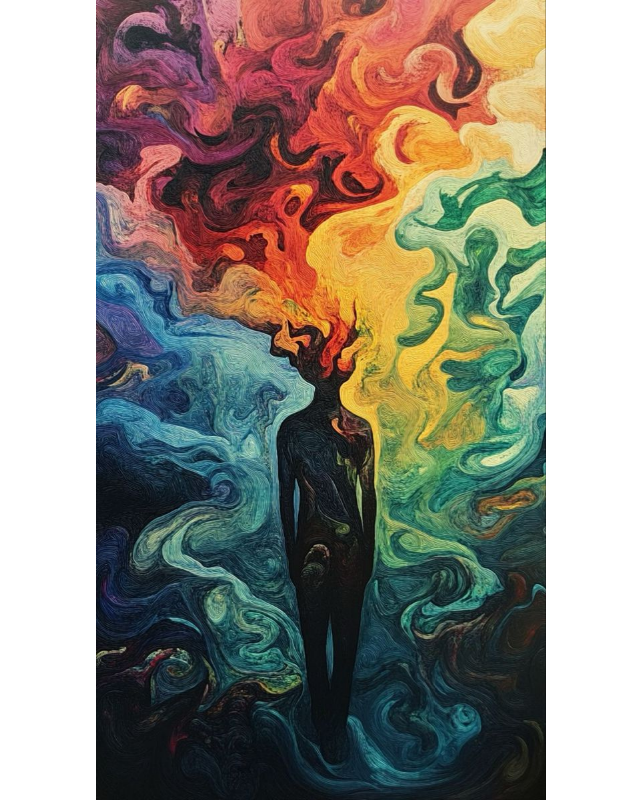
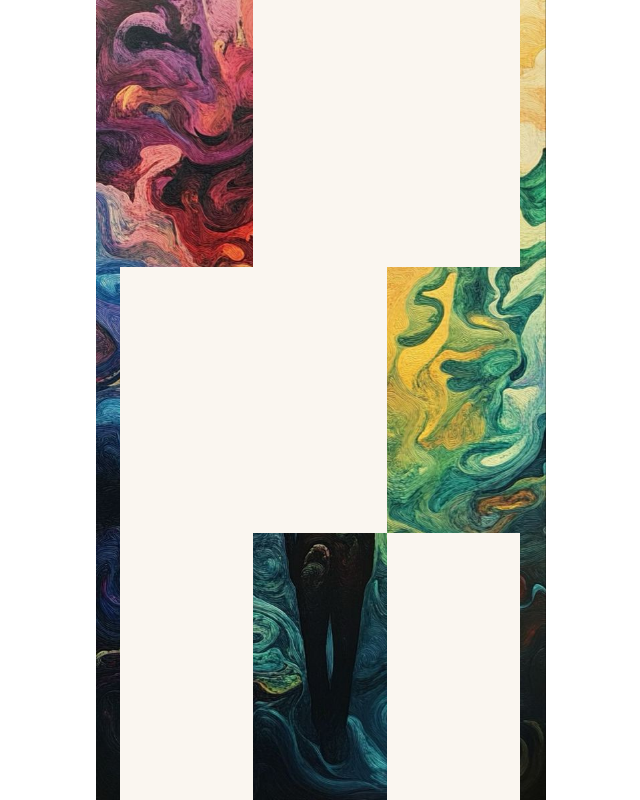
Before and after one commit to hadarskipper/lightson, a React (Vite) app: page / in a window 1280 px wide. Both pictures are taken after a click on the picture 533 px from the left and 380 px from the top of the page. Shown: the whole page, without its empty margins (320-960 px from the left). Built offline with nearby package versions, Linux system fonts and the light colour scheme.

Commit message:
added tiles grid that toggole

```diff
--- a/src/Matrix.tsx
+++ b/src/Matrix.tsx
@@ -1,11 +1,15 @@
 import React, { useState } from 'react';
 import './Matrix.css';
 import Overlay from './Overlay';
+import { Tiles } from './Tiles';
 
 interface MatrixProps {
   rows?: number;
   cols?: number;
 }
+
+const TOTAL_GRID_ROWS = 3;
+const TOTAL_GRID_COLS = 3;
 
 const imageFiles = [
   '1.jpg', '2.jpg', '3.jpg', '4.jpg', '5.jpg',
@@ -15,6 +19,36 @@ const imageFiles = [
 export const Matrix: React.FC<MatrixProps> = ({ rows = 3, cols = 3 }) => {
   const [widths, setWidths] = useState<{ [key: number]: number }>({});
   const [overlayStartingPosition, setOverlayStartingPosition] = useState<{ top: number; left: number; width: number; height: number; imageSrc: string; } | null>(null);
+  const [tilesState, setTilesState] = useState<{ [key: string]: boolean }>({});
+
+  const handleTileToggle = (rowIndex: number, colIndex: number) => {
+    const neighbors = [
+      [rowIndex - 1, colIndex],     // top
+      [rowIndex + 1, colIndex],     // bottom
+      [rowIndex, colIndex - 1],     // left
+      [rowIndex, colIndex + 1],     // right
+
+      // [rowIndex - 1, colIndex - 1], // top-left
+      // [rowIndex - 1, colIndex + 1], // top-right
+      // [rowIndex + 1, colIndex - 1], // bottom-left
+      // [rowIndex + 1, colIndex + 1]  // bottom-right
+    ].filter(([row, col]) => row >= 0 && row < TOTAL_GRID_ROWS && col >= 0 && col < TOTAL_GRID_COLS); // Only valid tiles
+
+    setTilesState(prevState => {
+      const newState = { ...prevState };
+      // Toggle the clicked tile
+      const clickedKey = `${rowIndex}-${colIndex}`;
+      newState[clickedKey] = !prevState[clickedKey];
+
+      // Toggle neighbors
+      neighbors.forEach(([row, col]) => {
+        const neighborKey = `${row}-${col}`;
+        newState[neighborKey] = !prevState[neighborKey];
+      });
+
+      return newState;
+    });
+  };
 
   const handleImgLoad = (imgIdx: number, e: React.SyntheticEvent<HTMLImageElement>) => {
     const img = e.currentTarget;
@@ -27,6 +61,17 @@ export const Matrix: React.FC<MatrixProps> = ({ rows = 3, cols = 3 }) => {
     if (!overlayStartingPosition) {  // Only set position if no overlay is showing
       const img = e.currentTarget;
       const rect = img.getBoundingClientRect();
+
+      // Initialize tiles state based on the getInitialTileTransparency pattern
+      const initialTilesState: { [key: string]: boolean } = {};
+      for (let row = 0; row < TOTAL_GRID_ROWS; row++) {
+        for (let col = 0; col < TOTAL_GRID_COLS; col++) {
+          const tileKey = `${row}-${col}`;
+          initialTilesState[tileKey] = (row + col) % 3 === 0; // Using the same pattern as in Tiles.tsx
+        }
+      }
+      setTilesState(initialTilesState);
+
       setOverlayStartingPosition({
         top: rect.top,
         left: rect.left,
@@ -39,11 +84,43 @@ export const Matrix: React.FC<MatrixProps> = ({ rows = 3, cols = 3 }) => {
 
   const handleOverlayClose = () => {
     setOverlayStartingPosition(null);
+    setTilesState({}); // Reset tiles state when overlay closes
+  };
+
+  const renderTilesGrid = (position: { width: number; height: number; } | null) => {
+    if (!position) return null;
+
+    // Calculate final position (center of screen)
+    const windowWidth = window.innerWidth;
+    const windowHeight = window.innerHeight;
+    const centerX = (windowWidth - position.width) / 2;
+    const centerY = (windowHeight - position.height) / 2;
+
+    return Array.from({ length: TOTAL_GRID_ROWS }).map((_, rowIdx) =>
+      Array.from({ length: TOTAL_GRID_COLS }).map((_, colIdx) => {
+        const tileKey = `${rowIdx}-${colIdx}`;
+        return (
+          <Tiles
+            key={tileKey}
+            rowIndex={rowIdx}
+            colIndex={colIdx}
+            totalRows={TOTAL_GRID_ROWS}
+            totalCols={TOTAL_GRID_COLS}
+            topLeft={{ x: centerX, y: centerY }}
+            width={position.width}
+            height={position.height}
+            initiallyTransparent={tilesState[tileKey]}
+            onTransparencyChange={() => handleTileToggle(rowIdx, colIdx)}
+          />
+        );
+      })
+    );
   };
 
   return (
     <div className="matrix">
       <Overlay startingPosition={overlayStartingPosition} onClose={handleOverlayClose} />
+      {overlayStartingPosition && renderTilesGrid({ width: 400, height: 800 })}
       {Array.from({ length: rows }).map((_, rowIdx) => (
         <div className="matrix-row" key={rowIdx}>
           {Array.from({ length: cols }).map((_, colIdx) => {
--- /dev/null
+++ b/src/Tiles.css
@@ -0,0 +1,8 @@
+.tile {
+  transition: all 0.3s ease-in-out;
+}
+
+/* Add a slight visible border when transparent and hovered */
+.tile:hover {
+  background-color: rgb(209, 240, 188);
+}
--- /dev/null
+++ b/src/Tiles.tsx
@@ -0,0 +1,80 @@
+import React from 'react';
+import './Tiles.css';
+
+// Utility function to determine initial transparency pattern
+export const getInitialTileTransparency = (rowIndex: number, colIndex: number): boolean => {
+  return (rowIndex + colIndex) % 3 === 0;
+};
+
+interface TilesProps {
+  colIndex: number;
+  rowIndex: number;
+  totalCols?: number;
+  totalRows?: number;
+  topLeft: {
+    x: number;
+    y: number;
+  };
+  width: number;
+  height: number;
+  initiallyTransparent?: boolean;
+  onTransparencyChange?: (isTransparent: boolean) => void;
+}
+
+export const Tiles: React.FC<TilesProps> = ({
+  colIndex,
+  rowIndex,
+  totalCols = 4,
+  totalRows = 4,
+  topLeft,
+  width,
+  height,
+  initiallyTransparent,
+  onTransparencyChange
+}) => {
+  const defaultTransparency = getInitialTileTransparency(rowIndex, colIndex);
+  const [isTransparent, setIsTransparent] = React.useState(
+    initiallyTransparent === undefined ? defaultTransparency : initiallyTransparent
+  );
+
+  // Update transparency when changed externally
+  React.useEffect(() => {
+    if (initiallyTransparent !== undefined) {
+      setIsTransparent(initiallyTransparent);
+    }
+  }, [initiallyTransparent]);
+
+  // Calculate the size of each tile
+  const tileWidth = width / totalCols;
+  const tileHeight = height / totalRows;
+
+  // Calculate the position of the specific tile
+  const tileX = topLeft.x + (colIndex * tileWidth);
+  const tileY = topLeft.y + (rowIndex * tileHeight);
+
+  const toggleTransparency = () => {
+    const newTransparency = !isTransparent;
+    setIsTransparent(newTransparency);
+    onTransparencyChange?.(newTransparency);
+  };
+
+  return (
+    <div
+      className="tile"
+      onClick={toggleTransparency}
+      style={{
+        position: 'absolute',
+        left: `${tileX}px`,
+        top: `${tileY}px`,
+        width: `${tileWidth}px`,
+        height: `${tileHeight}px`,
+        backgroundColor: isTransparent ? 'transparent' : 'rgba(250, 246, 240, 1)',
+        boxSizing: 'border-box',
+        pointerEvents: 'auto', // Enable clicks
+        cursor: 'pointer',
+        zIndex: 1000,
+        transition: 'background-color 0.3s ease-in-out'
+      }}
+    />
+  );
+};
```
